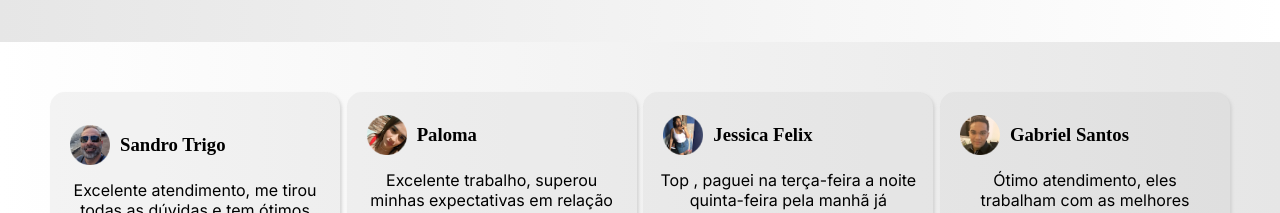
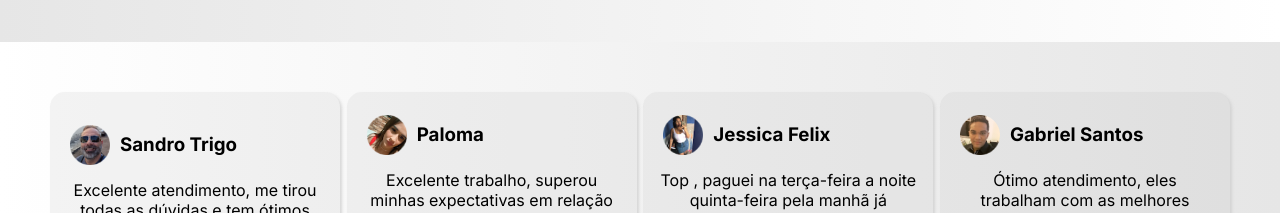
Before and after one commit to YgorVSPaulino/LandingPage-Benicci, a plain HTML site: page index.html in a window 1280 px wide. Shown: the part 2220-2433 px from the top of the page. Drawn offline with Linux system fonts and the light colour scheme.

Commit message:
algumas modificacoes

```diff
--- a/assets/css/pages/index/section-quatro.css
+++ b/assets/css/pages/index/section-quatro.css
@@ -37,6 +37,11 @@ section.quatro .card p {
   font-family: 'Inter';
   font-weight: 400;
 }
+
+section.quatro .card h3 {
+  font-family: 'Inter';
+}
+
 section.quatro .card .stars {
   margin: 20px 0 0 0;
   left: 15px;
```
Also changed, not shown: index.html (+9 -3 lines).
